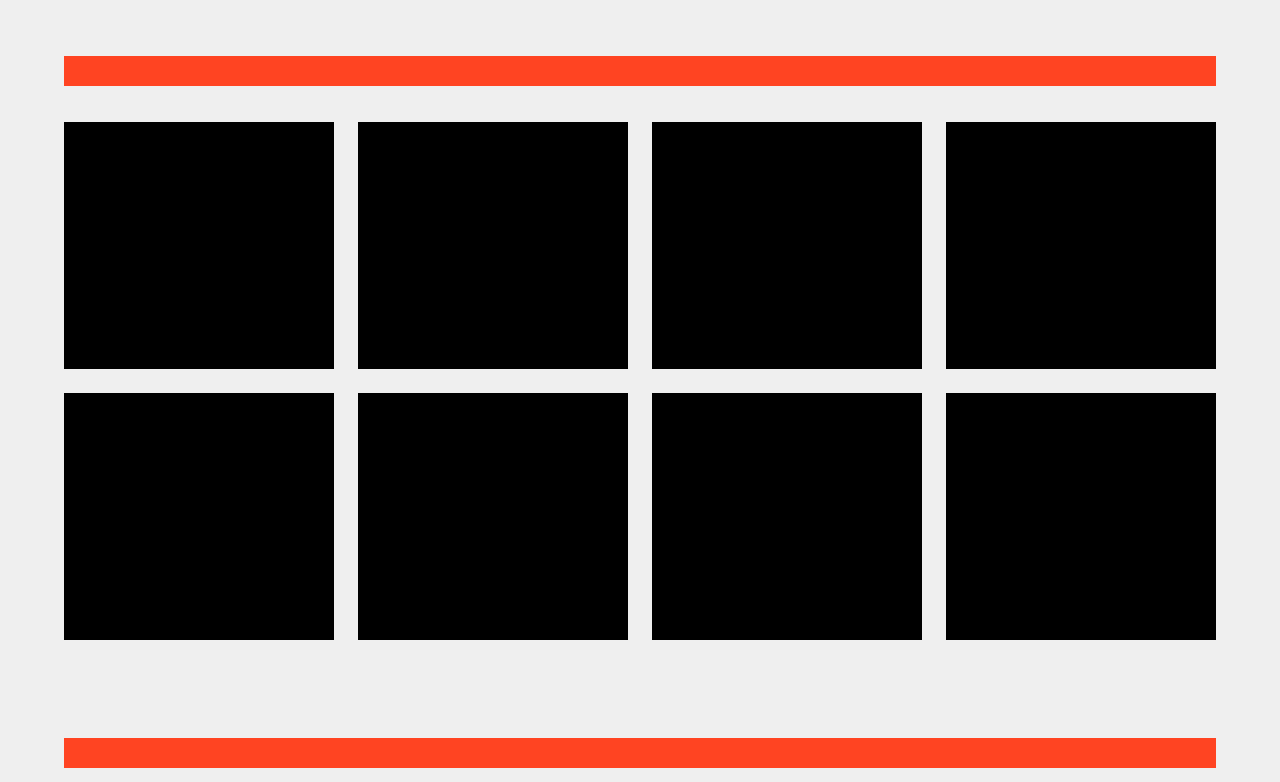
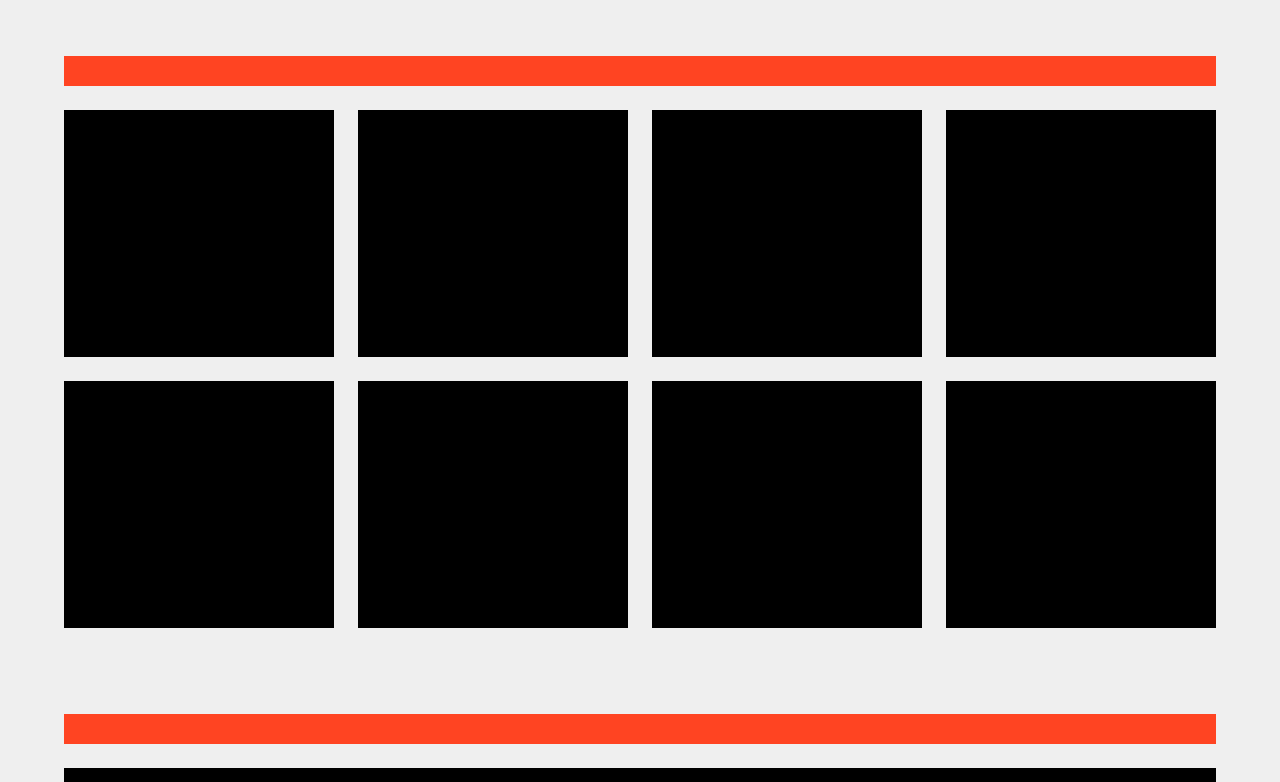
Before and after one commit to AntonyOtero/responsive-design, a plain HTML site: page index.html in a window 1280 px wide. Shown: the part 638-1420 px from the top of the page. Drawn offline with Linux system fonts and the light colour scheme.

Commit message:
Update latest-news section with grid

```diff
--- a/index.html
+++ b/index.html
@@ -30,6 +30,7 @@
       <header>
         <h2></h2>
       </header>
+      <div class="container grid">
         <div class="card-alt"></div>
         <div class="card-alt"></div>
         <div class="card-alt"></div>
@@ -38,6 +39,7 @@
         <div class="card-alt"></div>
         <div class="card-alt"></div>
         <div class="card-alt"></div>
+      </div>
     </section>
     <section class="funding clearfix">
       <header>
--- a/stylesheets/main.css
+++ b/stylesheets/main.css
@@ -1,4 +1,4 @@
-/* DEBUG */
+/* UTILITIES */
 
 .trace {
   border: 1px solid #a30000;
@@ -8,12 +8,15 @@
   display: none;
 }
 
-/* END OF DEBUG */
-
-/* UTILITIES */
-
 .clearfix {
   overflow: hidden;
+}
+
+.grid {
+  display: grid;
+  /* grid-template-columns: repeat(auto-fill, minmax(200px, 1fr)); */
+  grid-template-columns: repeat(auto-fill, minmax(min(247px, 100%), 1fr));
+  grid-gap: 24px;
 }
 
 /* END OF UTILITIES */
@@ -113,9 +116,8 @@ section header {
 }
 
 .card-alt {
-  width: calc(294px - 24px);
+  width: 100%;
   height: calc(271px - 24px);
-  margin: 12px 24px 12px 0;
   float: left;
   background-color: black;
 }
```
Lines whose indentation alone changed are shown as unchanged.
